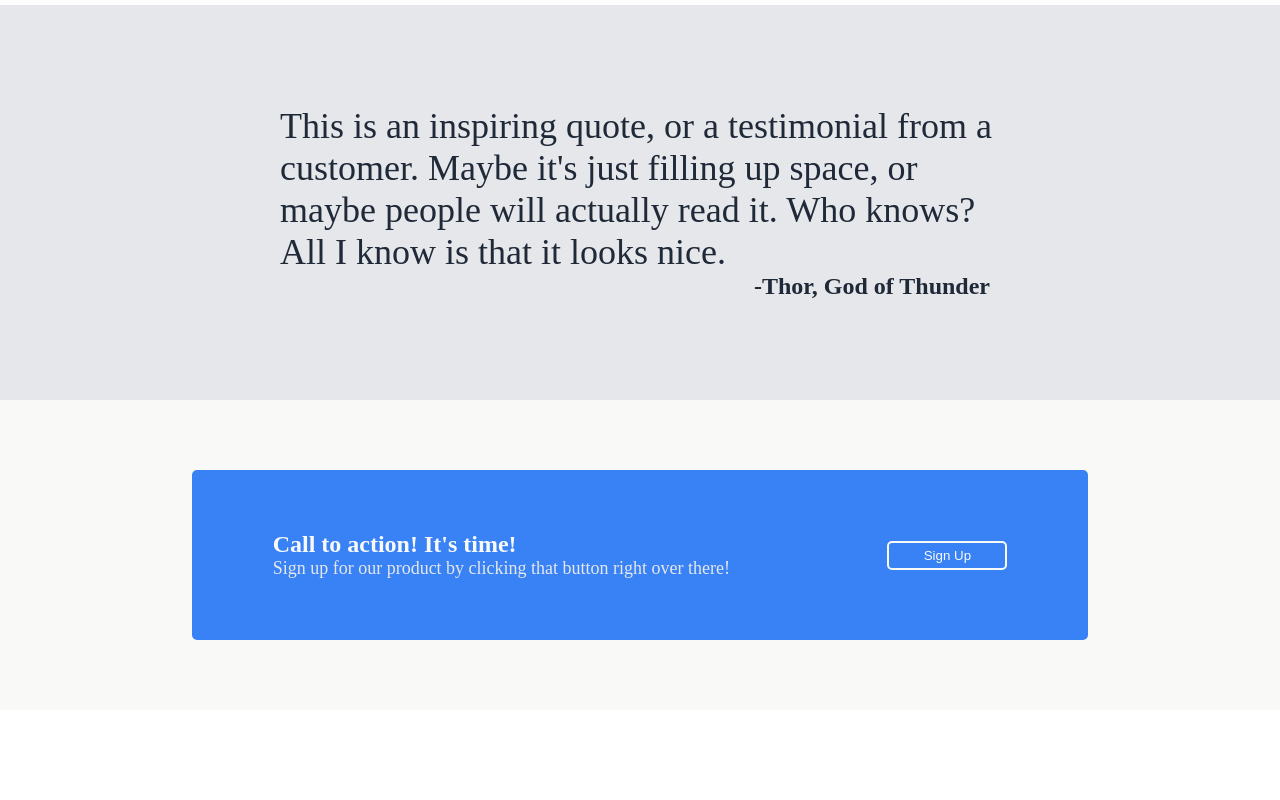
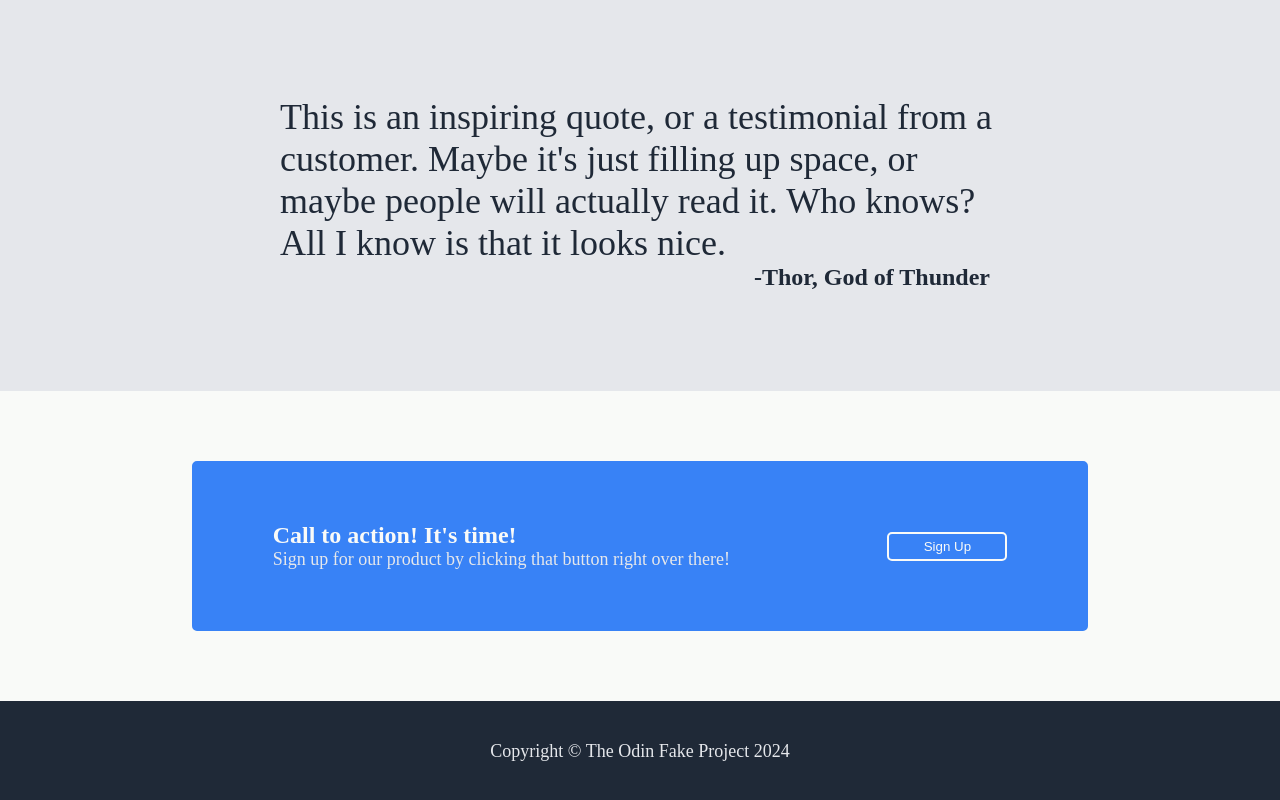
Before and after one commit to babo109dl/Odin_Landing_Page, a plain HTML site: page index.html in a window 1280 px wide. Shown: the part 846-1646 px from the top of the page. Before the commit the page ends 1556 px from the top, so only its background shows below. Drawn offline with Linux system fonts and the light colour scheme.

Commit message:
add footer.html with some styles

```diff
--- a/index.html
+++ b/index.html
@@ -62,7 +62,9 @@
             <button class="white-border-button">Sign Up</button>
         </div>
     </div>
-    <div class="footer"></div>
+    <div class="footer">
+        <div class="footer-text">Copyright © The Odin Fake Project 2024</div>
+    </div>
 </body>
 
 </html>
--- a/style.css
+++ b/style.css
@@ -23,7 +23,7 @@ a:visited {
 
 button {
     background-color: #3882F6;
-    border: none;
+    border: #1F2937 2px solid;
     border-radius: 5px;
     padding: 5px 20px;
     color: #F9FAF8;
@@ -51,7 +51,7 @@ button {
     align-items: center;
     gap: 20px;
     font-size: 18px;
-    padding-right: 20px;
+    padding-right: 40px;
 }
 
 .header.content {
@@ -67,7 +67,7 @@ button {
 }
 
 .header.content>img {
-    padding-right: 20px;
+    padding-right: 40px;
 }
 
 .content-and-signup>span:nth-child(1) {
@@ -180,3 +180,14 @@ button {
     font-size: 18px;
     color: #E5E7EB;
 }
+
+.footer {
+    background-color: #1F2937;
+    padding: 40px 0;
+}
+
+.footer-text {
+    text-align: center;
+    font-size: 18px;
+    color: #E5E7EB;
+}
```
